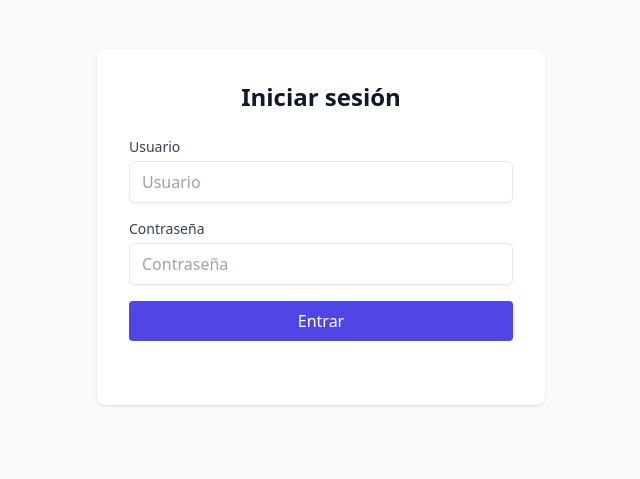
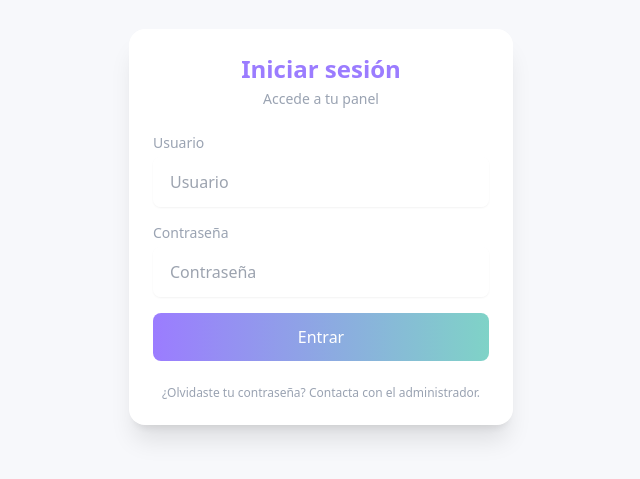
Before and after one commit to Tommyscripts/ExcelProject, a React (Vite) app in the folder ExcelProject/: page / in a window 1280 px wide. Shown: the part 173-652 px from the top of the page, without its empty margins (319-959 px from the left). Built offline with nearby package versions, Linux system fonts and the light colour scheme; the HTML template or start-up script is replaced by a standard one.

Commit message:
feat: añadir componente Header y mejorar diseño de vistas de inicio de sesión y aplicación

```diff
--- a/ExcelProject/src/App.tsx
+++ b/ExcelProject/src/App.tsx
@@ -2,6 +2,7 @@ import * as React from 'react';
 import { useState, useEffect } from 'react';
 import ExcelView from './view/excelview';
 import LoginView from './view/loginview';
+import Header from './componente/Header';
 
 const App: React.FC = () => {
   const [user, setUser] = useState<string | null>(null);
@@ -22,13 +23,7 @@ const App: React.FC = () => {
 
   return (
     <div>
-      <div className="p-4 bg-gray-100 flex justify-between items-center">
-        <h1 className="text-xl font-semibold">Excel Project</h1>
-        <div>
-          <span className="mr-4">{user}</span>
-          <button onClick={handleLogout} className="py-1 px-3 bg-red-500 text-white rounded">Cerrar sesión</button>
-        </div>
-      </div>
+      <Header user={user} onLogout={handleLogout} />
       <ExcelView />
     </div>
   );
--- /dev/null
+++ b/ExcelProject/src/componente/Header.tsx
@@ -0,0 +1,20 @@
+import React from 'react';
+
+type Props = {
+  user: string | null;
+  onLogout: () => void;
+};
+
+const Header: React.FC<Props> = ({ user, onLogout }) => {
+  return (
+    <header className="p-4 flex justify-between items-center" style={{ backgroundColor: 'var(--card)', borderBottom: '1px solid rgba(0,0,0,0.04)' }}>
+      <h1 className="text-lg font-semibold" style={{ color: 'var(--accent)' }}>Excel Project</h1>
+      <div className="flex items-center space-x-3">
+        <span className="text-sm mr-2" style={{ color: 'var(--muted)' }}>{user}</span>
+        <button onClick={onLogout} className="py-1 px-3 rounded text-white" style={{ background: '#ef4444' }}>Cerrar sesión</button>
+      </div>
+    </header>
+  );
+};
+
+export default Header;
--- a/ExcelProject/src/componente/Login.tsx
+++ b/ExcelProject/src/componente/Login.tsx
@@ -44,43 +44,51 @@ const Login: React.FC<Props> = ({ onSuccess }) => {
   };
 
   return (
-    <div className="min-h-screen flex items-center justify-center bg-gray-50">
-      <div className="max-w-md w-full bg-white p-8 rounded-lg shadow">
-        <h2 className="text-2xl font-semibold mb-6 text-center">Iniciar sesión</h2>
+    <div className="min-h-screen flex items-center justify-center" style={{ backgroundColor: 'var(--bg-pastel)' }}>
+      <div className="max-w-sm w-full p-6 rounded-2xl shadow-xl glass" style={{ backgroundColor: 'var(--card)' }}>
+        <div className="text-center mb-6">
+          <h2 className="text-2xl font-bold" style={{ color: 'var(--accent)' }}>Iniciar sesión</h2>
+          <p className="text-sm mt-1" style={{ color: 'var(--muted)' }}>Accede a tu panel</p>
+        </div>
         {error && (
-          <div className="mb-4 text-sm text-red-600 bg-red-50 p-2 rounded">{error}</div>
+          <div className="mb-4 text-sm text-red-700 bg-red-50 p-3 rounded">{error}</div>
         )}
         <form onSubmit={submit} className="space-y-4">
           <div>
-            <label className="block text-sm font-medium text-gray-700">Usuario</label>
+            <label className="block text-sm font-medium" style={{ color: 'var(--muted)' }}>Usuario</label>
             <input
               value={username}
               onChange={(e) => setUsername(e.target.value)}
-              className="mt-1 block w-full px-3 py-2 border rounded-md shadow-sm focus:outline-none focus:ring-2 focus:ring-indigo-500"
+              className="mt-1 block w-full px-4 py-3 border border-transparent rounded-lg shadow-sm focus:outline-none"
               placeholder="Usuario"
               required
+              style={{ backgroundColor: 'rgba(255,255,255,0.6)' }}
             />
           </div>
           <div>
-            <label className="block text-sm font-medium text-gray-700">Contraseña</label>
+            <label className="block text-sm font-medium" style={{ color: 'var(--muted)' }}>Contraseña</label>
             <input
               type="password"
               value={password}
               onChange={(e) => setPassword(e.target.value)}
-              className="mt-1 block w-full px-3 py-2 border rounded-md shadow-sm focus:outline-none focus:ring-2 focus:ring-indigo-500"
+              className="mt-1 block w-full px-4 py-3 border border-transparent rounded-lg shadow-sm focus:outline-none"
               placeholder="Contraseña"
               required
+              style={{ backgroundColor: 'rgba(255,255,255,0.6)' }}
             />
           </div>
           <button
             type="submit"
-            className="w-full py-2 px-4 bg-indigo-600 text-white rounded hover:bg-indigo-700 disabled:opacity-50"
+            className="w-full py-3 px-4 rounded-lg disabled:opacity-60"
             disabled={loading}
+            style={{ background: 'linear-gradient(90deg,var(--accent),var(--accent-2))', color: '#fff' }}
           >
             {loading ? 'Entrando...' : 'Entrar'}
           </button>
         </form>
-  <p className="mt-4 text-xs text-gray-500 text-center">&nbsp;</p>
+        <div className="mt-6 text-center text-xs" style={{ color: 'var(--muted)' }}>
+          <span>¿Olvidaste tu contraseña? Contacta con el administrador.</span>
+        </div>
       </div>
     </div>
   );
--- a/ExcelProject/src/index.css
+++ b/ExcelProject/src/index.css
@@ -8,9 +8,29 @@
 	body {
 		background-color: #ffffff;
 		color: #111827;
+		--bg-pastel: #f7f8fb;
+		--card: #ffffff;
+		--muted: #9aa3b2;
+		--accent: #9b7cff; /* pastel purple */
+		--accent-2: #7fd3c7; /* pastel teal */
+		--soft-pink: #ffdbe6;
+		--soft-yellow: #fff4d6;
 	}
 	.dark body {
-		background-color: #111827;
-		color: #f3f4f6;
+		background-color: #0b1220;
+		color: #e6eef6;
+		--bg-pastel: #071020;
+		--card: #071226;
+		--muted: #7b8aa1;
+		--accent: #a58cff;
+		--accent-2: #6ad9c6;
+		--soft-pink: #ffccdd;
+		--soft-yellow: #fff1c9;
 	}
 }
+
+/* Small utilities */
+.glass {
+  background: linear-gradient(180deg, rgba(255,255,255,0.6), rgba(255,255,255,0.4));
+  backdrop-filter: blur(6px);
+}
```
